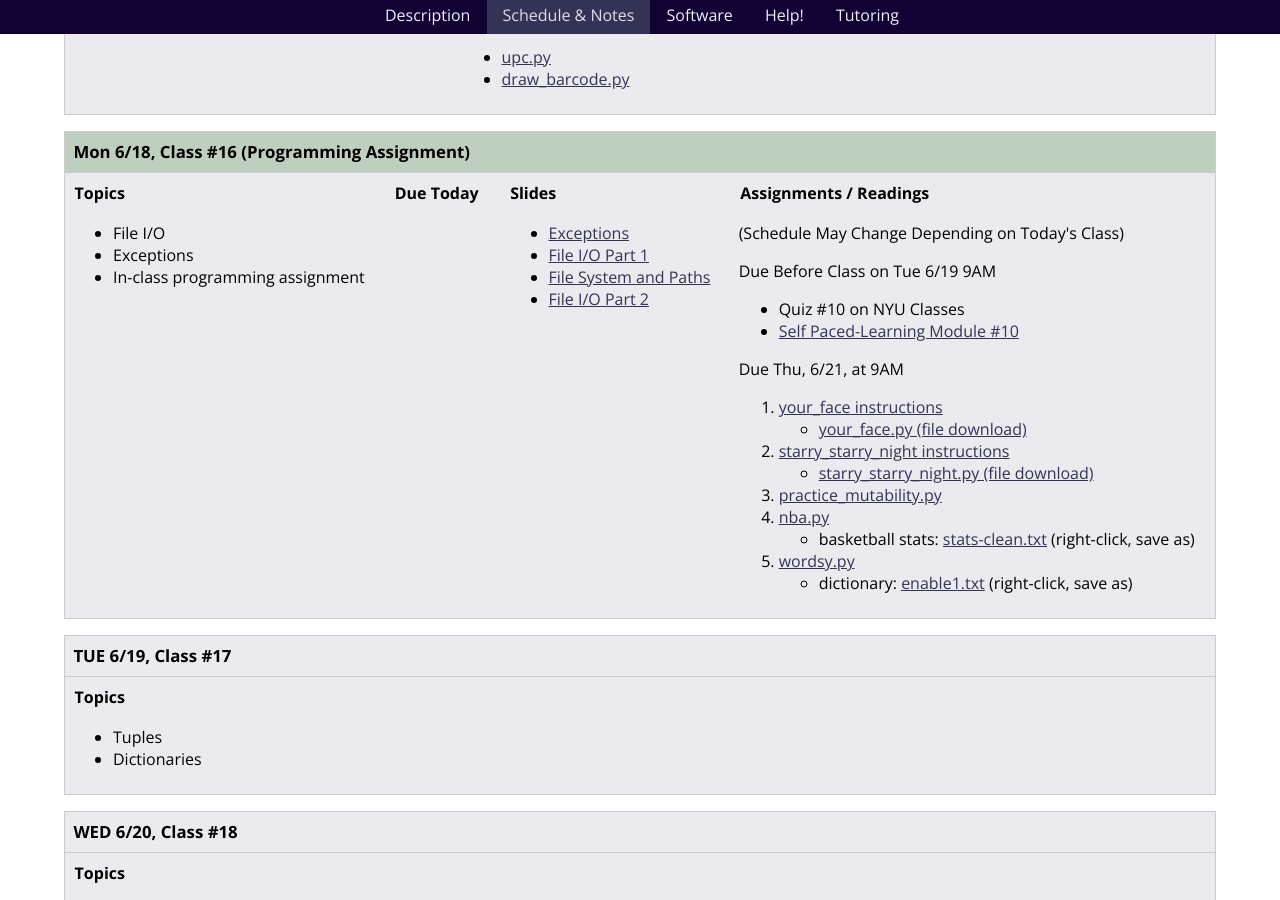
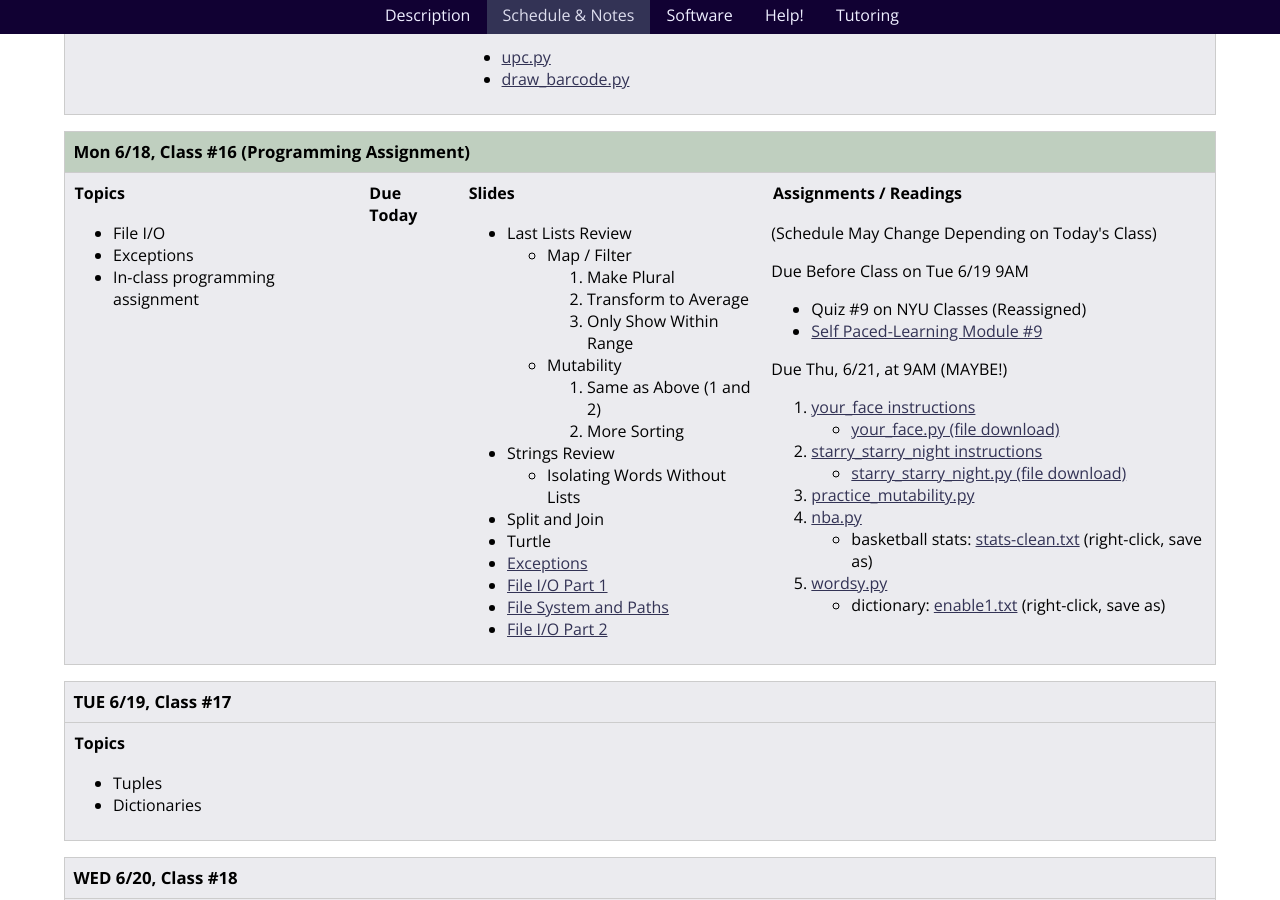
Before and after one commit to foureyes/csci-ua.0002-summer2018-001, a Jekyll site: the page built from schedule.markdown, in a window 1280 px wide and 900 px high, scrolled down 6832 px. Built offline with Jekyll 4.4.1, drawn with Linux system fonts in a browser that asks for light colours; nearby versions of some CDN libraries; library files that are not in the unit come from our copies.

Commit message:
add class 16

```diff
--- a/_includes/classes/class-16.markdown
+++ b/_includes/classes/class-16.markdown
@@ -10,6 +10,19 @@
 <article class="slides" markdown="block">
 ####  Slides
 
+
+* Last Lists Review
+	* Map / Filter
+		1. Make Plural
+		2. Transform to Average
+		3. Only Show Within Range
+	* Mutability
+		1. Same as Above (1 and 2)
+		2. More Sorting
+* Strings Review
+	* Isolating Words Without Lists
+* Split and Join
+* Turtle
 * [Exceptions](classes/23/exceptions.html)
 * [File I/O Part 1](classes/23/files.html)
 * [File System and Paths](classes/23/paths.html)
@@ -22,12 +35,12 @@
 
 (Schedule May Change Depending on Today's Class)
 
-Due Before Class on Tue  6/19 9AM
+Due Before Class on Tue 6/19 9AM
 
-* Quiz #10 on NYU Classes
-* [Self Paced-Learning Module #10](http://cs.nyu.edu/elearning/CSCI_UA_0002/module10.php)
+* Quiz #9 on NYU Classes (Reassigned)
+* [Self Paced-Learning Module #9](http://cs.nyu.edu/elearning/CSCI_UA_0002/module09.php)
 
-Due Thu, 6/21, at 9AM
+Due Thu, 6/21, at 9AM (MAYBE!)
 
 1. [your_face instructions](homework/hw08/your_face.html)
 	* [your_face.py (file download)](homework/hw08/your_face.py)
```
Also changed, not shown: 1 other file.
